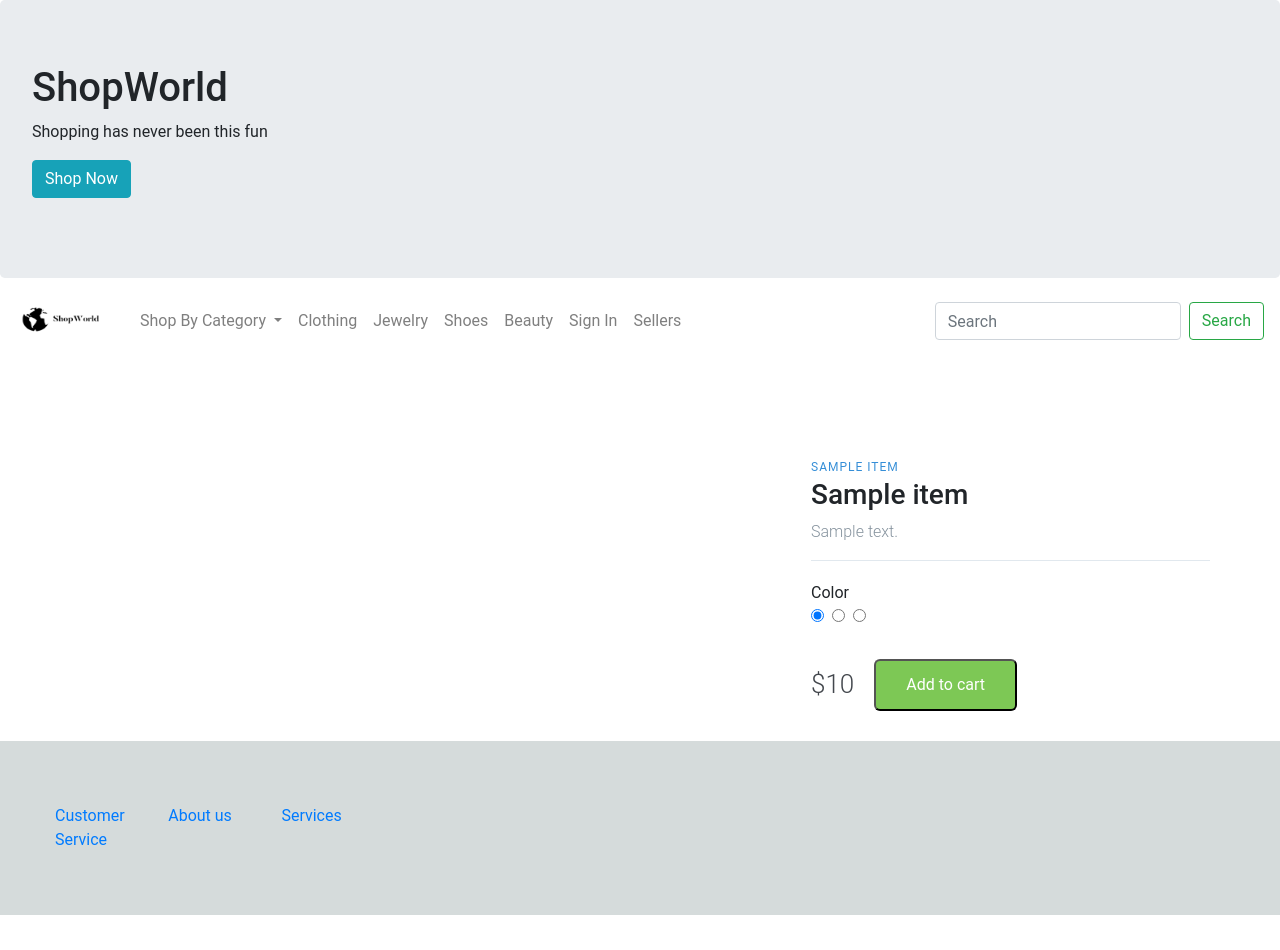
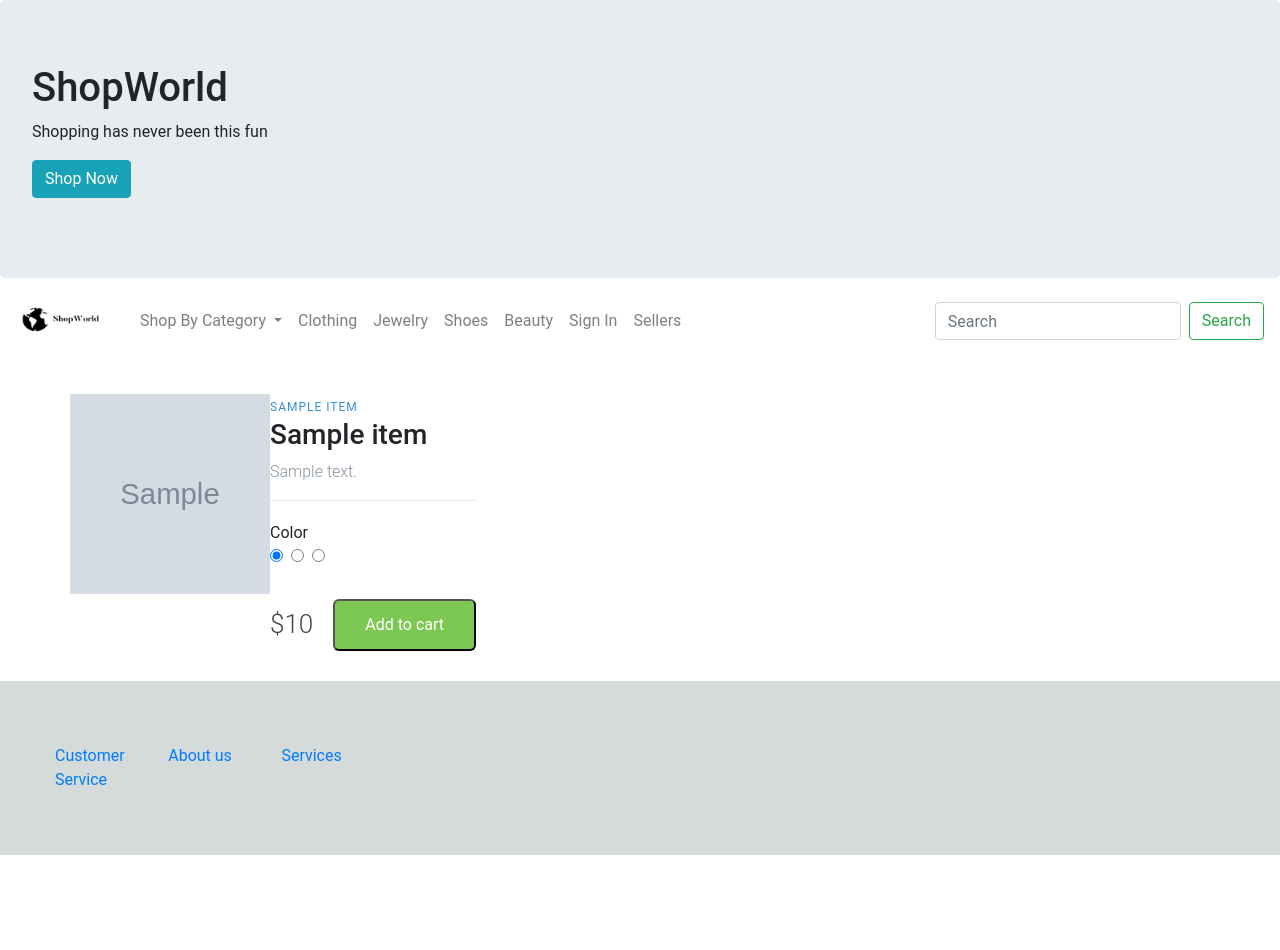
Before and after one commit to ViktoryiaStrylets/Ecommerce, a Django app: template shop/templates/shop/productview.html in a window 1280 px wide. After the commit the page ends 855 px from the top, so only its background shows below. Run offline with Django 3.2, Linux system fonts and the light colour scheme; the template is opened without the code that fills it: most values are stand-ins (such as "Sample title", 1, 10 or a date in 2020); grey boxes marked "Sample" are stand-in pictures; some libraries are stand-ins or nearby versions.

Commit message:
Fixed images not showing up on product page.

```diff
--- a/shop/templates/shop/productview.html
+++ b/shop/templates/shop/productview.html
@@ -199,10 +199,10 @@ html, body {
 
 <main class="container">
 
-      {% for item in items %}
+<!--  {% for item in items %}-->
   <!-- Left Column / Headphones Image -->
-  <div class="left-column">
-    <img src="../../../../static/shop/{{item.ProductImage_path}}" alt="">
+  <div class="column">
+    <img src="../../../static/shop/{{item.ProductImage_path}}" style="width:200px;height:200px" alt="Not Found">
 
 <!--    <img data-image="blue" src="../static/shop/{{item.ProductImage_path}}" alt="">-->
 <!--    <img data-image="red" src="../static/shop/{{item.ProductImage_path}}" alt="">-->
@@ -210,7 +210,7 @@ html, body {
 
 
   <!-- Right Column -->
-  <div class="right-column">
+  <div class="column">
 
     <!-- Product Description -->
     <div class="product-description">
@@ -257,7 +257,7 @@ html, body {
 
     </div>
   </div>
-  {% endfor %}
+<!--  {% endfor %}-->
 
 </main>
 {% endblock content %}
```
